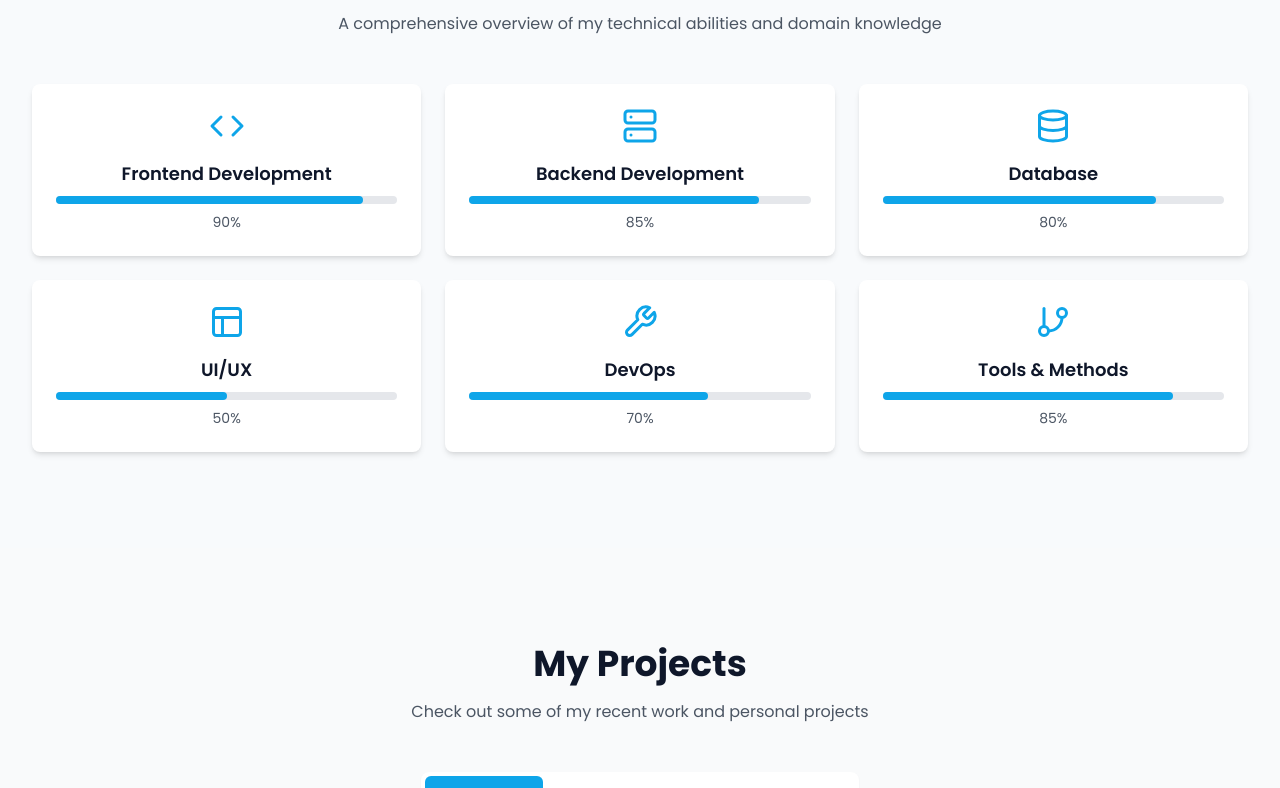
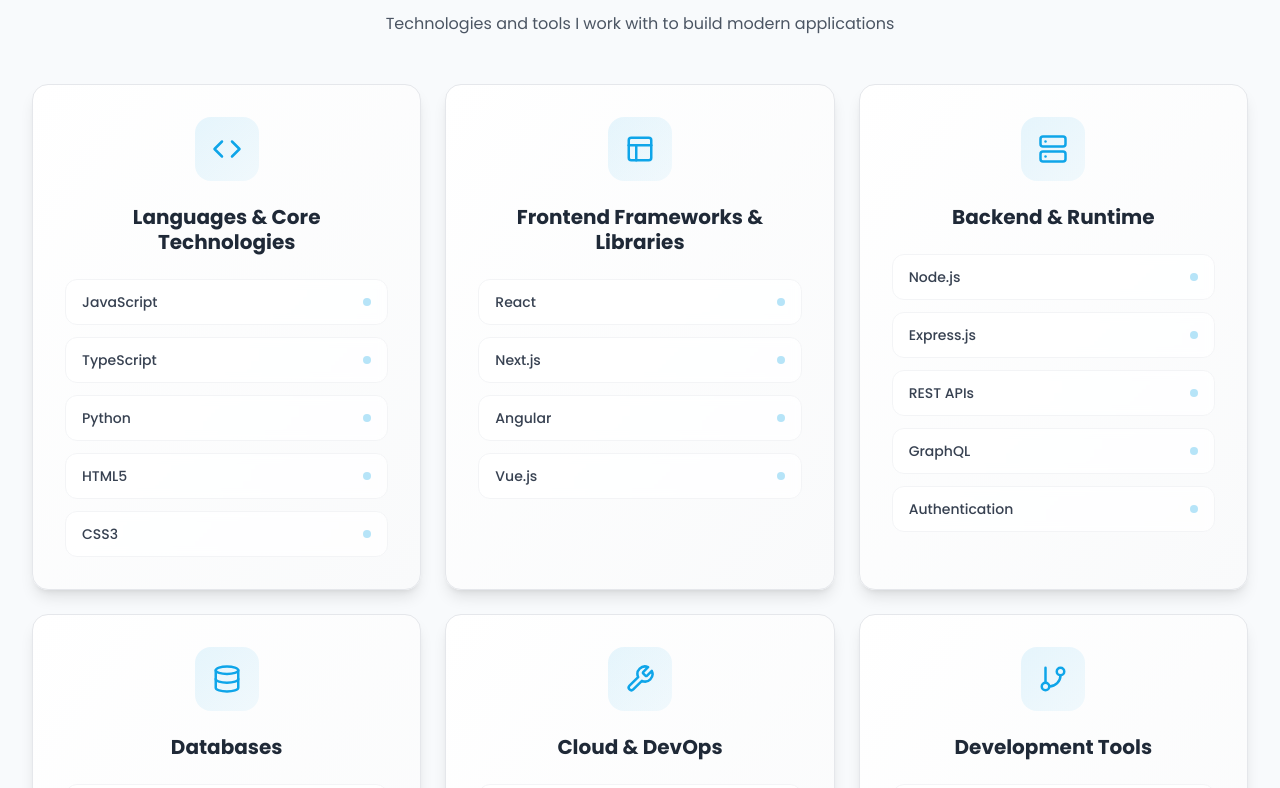
Before and after one commit to Yuggandhi96/my_portfolio, a React (Vite) app in the folder client/: page / in a window 1280 px wide. Shown: the part 1232-2020 px from the top of the page. Built offline with nearby package versions, Linux system fonts and the light colour scheme.

Commit message:
Initial portfolio commit

```diff
--- a/client/src/Sections/Skills.jsx
+++ b/client/src/Sections/Skills.jsx
@@ -6,39 +6,33 @@
   const skillsData = [
     {
       icon: <FiCode />,
-      name: 'Frontend Development',
-      level: 90,
-      skills: ['React', 'Redux', 'JavaScript (ES6+)',  'HTML5/CSS3', 'Tailwind CSS']
+      name: 'Languages & Core Technologies',
+      skills: ['JavaScript', 'TypeScript', 'Python', 'HTML5', 'CSS3']
+    },
+    {
+      icon: <FiLayout />,
+      name: 'Frontend Frameworks & Libraries',
+      skills: ['React', 'Next.js', 'Angular', 'Vue.js']
     },
     {
       icon: <FiServer />,
-      name: 'Backend Development',
-      level: 85,
-      skills: ['Node.js', 'Express.js', 'RESTful APIs', 'GraphQL', 'Authentication/Authorization']
+      name: 'Backend & Runtime',
+      skills: ['Node.js', 'Express.js', 'REST APIs', 'GraphQL', 'Authentication']
     },
     {
       icon: <FiDatabase />,
-      name: 'Database',
-      level: 80,
-      skills: ['MongoDB', 'PostgreSQL', 'MySQL', 'Redis', 'Mongoose ORM']
-    },
-    {
-      icon: <FiLayout />,
-      name: 'UI/UX',
-      level: 50,
-      skills: ['Responsive Design', 'Figma', 'User Experience', 'Accessibility']
+      name: 'Databases',
+      skills: ['MongoDB', 'PostgreSQL', 'MySQL']
     },
     {
       icon: <FiTool />,
-      name: 'DevOps',
-      level: 70,
-      skills: ['Docker', 'CI/CD', 'AWS', 'Heroku', 'Vercel', 'Netlify']
+      name: 'Cloud & DevOps',
+      skills: [ 'Docker',  'Vercel', 'Netlify', 'Heroku']
     },
     {
       icon: <FiGitBranch />,
-      name: 'Tools & Methods',
-      level: 85,
-      skills: ['Git', 'GitHub', 'Agile Methodologies', 'Jira', 'Testing']
+      name: 'Development Tools',
+      skills: ['Git', 'GitHub', 'VS Code', 'Webpack', 'Testing Frameworks']
     }
   ];
 
@@ -46,8 +40,8 @@
     <section id="skills" className="section">
       <div className="container">
         <SectionHeading
-          title="Skills & Expertise"
-          subtitle="A comprehensive overview of my technical abilities and domain knowledge"
+          title="Tech Stack"
+          subtitle="Technologies and tools I work with to build modern applications"
         />
 
         <div className="grid grid-cols-1 sm:grid-cols-2 lg:grid-cols-3 gap-6">
--- a/client/src/components/SkillCard.jsx
+++ b/client/src/components/SkillCard.jsx
@@ -1,26 +1,54 @@
 import { motion } from 'framer-motion';
 
 const SkillCard = ({ skill }) => {
-  const { icon, name, level } = skill;
+  const { icon, name, skills } = skill;
 
   return (
     <motion.div
-      className="bg-white dark:bg-gray-800 p-6 rounded-lg shadow-md flex flex-col items-center"
-      initial={{ opacity: 0, scale: 0.9 }}
-      whileInView={{ opacity: 1, scale: 1 }}
+      className="group relative bg-gradient-to-br from-white to-gray-50 dark:from-gray-800 dark:to-gray-900 p-8 rounded-2xl shadow-lg hover:shadow-2xl border border-gray-200 dark:border-gray-700 overflow-hidden transition-all duration-500"
+      initial={{ opacity: 0, y: 30 }}
+      whileInView={{ opacity: 1, y: 0 }}
       viewport={{ once: true }}
-      transition={{ duration: 0.4 }}
-      whileHover={{ y: -5 }}
+      transition={{ duration: 0.6 }}
+      whileHover={{ y: -8, scale: 1.02 }}
     >
-      <div className="text-4xl text-primary mb-4">{icon}</div>
-      <h3 className="text-lg font-semibold mb-2">{name}</h3>
-      <div className="w-full bg-gray-200 dark:bg-gray-700 rounded-full h-2">
-        <div
-          className="bg-primary h-2 rounded-full"
-          style={{ width: `${level}%` }}
-        ></div>
+      {/* Decorative gradient overlay */}
+      <div className="absolute inset-0 bg-gradient-to-br from-primary/5 to-transparent opacity-0 group-hover:opacity-100 transition-opacity duration-500"></div>
+
+      {/* Icon with enhanced styling */}
+      <div className="relative z-10 flex justify-center mb-6">
+        <div className="w-16 h-16 bg-gradient-to-br from-primary/10 to-primary/5 rounded-2xl flex items-center justify-center text-3xl text-primary group-hover:scale-110 transition-transform duration-300">
+          {icon}
+        </div>
       </div>
-      <span className="mt-2 text-sm text-gray-600 dark:text-gray-400">{level}%</span>
+
+      {/* Category title */}
+      <h3 className="relative z-10 text-xl font-bold mb-6 text-center text-gray-800 dark:text-white leading-tight">
+        {name}
+      </h3>
+
+      {/* Skills grid */}
+      <div className="relative z-10 grid grid-cols-1 gap-3">
+        {skills.map((skillItem, index) => (
+          <motion.div
+            key={index}
+            className="group/skill flex items-center justify-between bg-white/80 dark:bg-gray-700/80 backdrop-blur-sm px-4 py-3 rounded-xl border border-gray-100 dark:border-gray-600 hover:border-primary/30 dark:hover:border-primary/30 transition-all duration-300"
+            initial={{ opacity: 0, x: -30 }}
+            whileInView={{ opacity: 1, x: 0 }}
+            viewport={{ once: true }}
+            transition={{ duration: 0.4, delay: index * 0.1 }}
+            whileHover={{ x: 5 }}
+          >
+            <span className="text-sm font-medium text-gray-700 dark:text-gray-200 group-hover/skill:text-primary transition-colors duration-300">
+              {skillItem}
+            </span>
+            <div className="w-2 h-2 bg-primary/30 rounded-full group-hover/skill:bg-primary group-hover/skill:scale-125 transition-all duration-300"></div>
+          </motion.div>
+        ))}
+      </div>
+
+      {/* Bottom accent line */}
+      <div className="absolute bottom-0 left-0 w-full h-1 bg-gradient-to-r from-primary/20 via-primary to-primary/20 transform scale-x-0 group-hover:scale-x-100 transition-transform duration-500 origin-center"></div>
     </motion.div>
   );
 };
```
Also changed, not shown: 1 other file (tests, documents, lock files or other folders).
